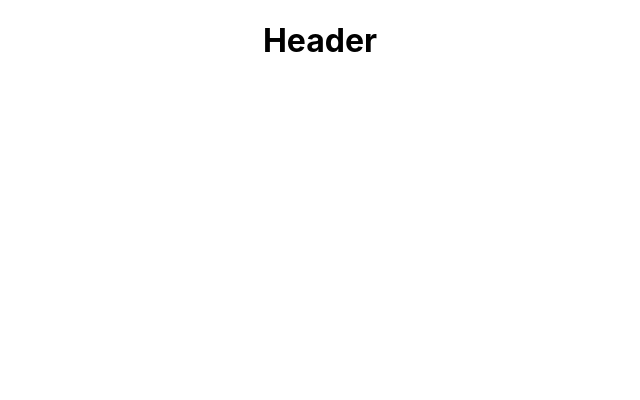
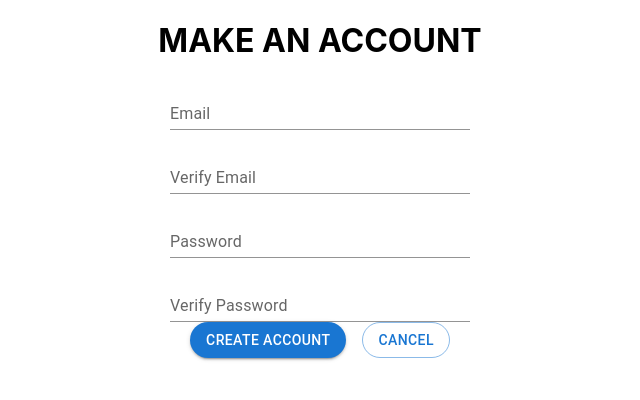
Before and after one commit to nicscobey/ringo-project3-frontend, a React (Create React App) app: page /signup in a window 1280 px wide. Shown: the top 400 px of the page, without its empty margins (320-960 px from the left). Built offline with nearby package versions, Linux system fonts and the light colour scheme.

Commit message:
addedLoginPages

```diff
--- a/src/App.js
+++ b/src/App.js
@@ -2,12 +2,24 @@ import './App.css';
 import {Switch, Route} from 'react-router-dom'
 import Header from './components/Header';
 import Main from './components/Main';
+import Login from './pages/Login';
+import Signup from './pages/Signup';
+
 
 function App() {
   return (
     <div className="App">
-      <Header />
-      <Main />
+      <Switch>
+        <Route exact path="/">
+          <Login />
+        </Route>
+        <Route path="/signup">
+          <Signup />
+        </Route>
+        <Route path="/my">
+          <Main />
+        </Route>
+      </Switch>
     </div>
   );
 }
--- a/src/components/Main.js
+++ b/src/components/Main.js
@@ -1,4 +1,4 @@
-import {Switch, Route} from 'react-router-dom'
+import {Switch, Route, useRouteMatch} from 'react-router-dom'
 import Card from '../pages/Cards/Card'
 import Decks from '../pages/Decks/Decks'
 import DecksUpdate from '../pages/Decks/DecksUpdate'
@@ -6,6 +6,8 @@ import DecksShow from '../pages/Decks/DecksShow'
 import DecksNew from '../pages/Decks/DecksNew'
 
 const Main = () => {
+
+    let { path, url } = useRouteMatch();
 
     const sampleDeckNames = ["Deck 1", "Deck 2", "Deck 3"]
 
@@ -35,27 +37,24 @@ const Main = () => {
 
     return (
         <Switch>
-            <Route exact path="/">
+            <Route exact path={path}>
 
             </Route>
-            <Route exact path="/decks">
+            <Route exact path={`${path}/decks`}>
                 <Decks  sampleDeckNames={sampleDeckNames}/>
             </Route>
-            <Route path="/decks/new">
+            <Route path={`${path}/decks/new`}>
                 <DecksNew sampleDeck={sampleDeck}/>
             </Route>
-            <Route path="/decks/:id/update" render={(rp) => (
+            <Route path={`${path}/decks/:id/update`} render={(rp) => (
                     <DecksUpdate {...rp} />
                 )}
             />
-            <Route path="/decks/:id" render={(rp) => (
+            <Route path={`${path}/decks/:id`} render={(rp) => (
                     <DecksShow {...rp} />
                 )}
             />
-            {/* <Route path="/decks/:id">
-                <DecksShow />
-            </Route> */}
-            <Route path="/card/:id">
+            <Route path="/my/card/:id">
                 <Card />
             </Route>
         </Switch>
--- a/src/pages/Decks/Decks.js
+++ b/src/pages/Decks/Decks.js
@@ -10,7 +10,7 @@ const Decks = (props) => {
 
     const deckButtons = () => {
         return props.sampleDeckNames.map((deck) => (
-            <Link to="/decks/hi"><Button className="fixed-width-button" variant="contained">{deck}</Button></Link>
+            <Link to="/my/decks/hi"><Button className="fixed-width-button" variant="contained">{deck}</Button></Link>
         ))
     }
 
--- /dev/null
+++ b/src/pages/Login.js
@@ -0,0 +1,15 @@
+import {Switch, Route, Link} from 'react-router-dom'
+import { Button } from '@mui/material';
+
+const Login = (props) => {
+
+    return (
+        <div>
+            <h1>This is our app's home page</h1>
+            <Button variant="contained">Log In</Button>
+            <Link to="/signup"><Button variant="outlined">Sign Up</Button></Link>
+        </div>
+    )
+}
+
+export default Login;
--- /dev/null
+++ b/src/pages/Signup.js
@@ -0,0 +1,30 @@
+import {Switch, Route, Link} from 'react-router-dom'
+import { Button, TextField, Stack } from '@mui/material';
+
+const Signup = (props) => {
+
+    const handleSubmit = (event) => {
+        event.preventDefault();
+        alert('account form submitted!')
+    }
+
+    return (
+        <div>
+            <h1>MAKE AN ACCOUNT</h1>
+            <form onSubmit={handleSubmit}>
+                <Stack className="flex-center" spacing={2}>
+                    <TextField label="Email" variant="standard" className="fixed-width-button" name="email"/>
+                    <TextField  label="Verify Email" variant="standard" className="fixed-width-button" name="verifyEmail"/>
+                    <TextField label="Password" variant="standard" className="fixed-width-button" type="password" name="password"/>
+                    <TextField label="Verify Password" variant="standard" className="fixed-width-button" type="password" name="verifyPassword"/>
+                </Stack>
+                <Stack className="flex-column-center" direction="row" spacing={2}>
+                    <Button type="submit" variant="contained">Create Account</Button>
+                    <Link to="/"><Button variant="outlined">Cancel</Button></Link>
+                </Stack>
+            </form>
+        </div>
+    )
+}
+
+export default Signup;
```
